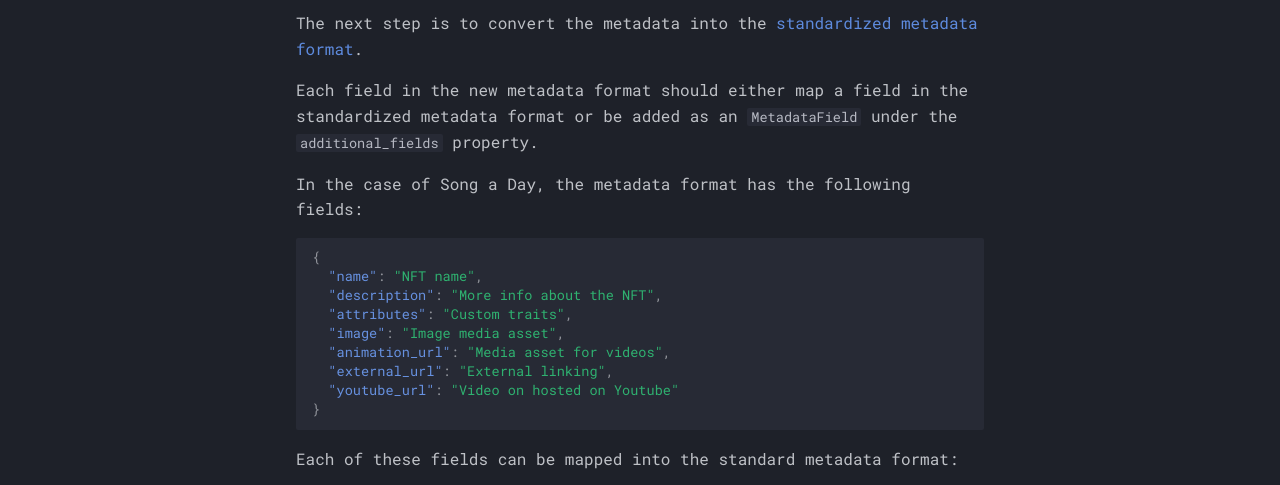
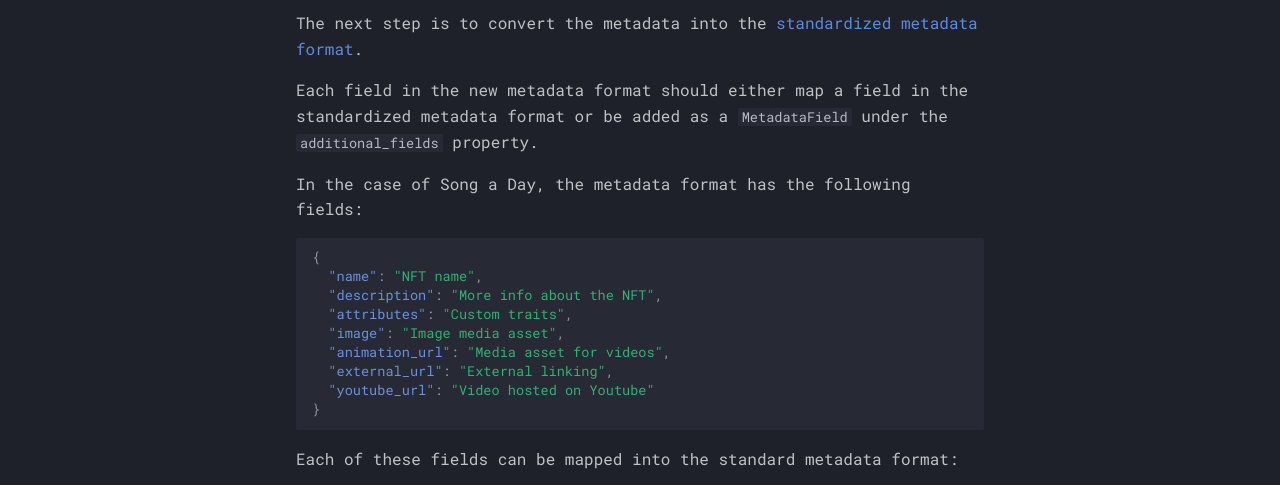
Before and after one commit to ourzora/offchain, an MkDocs documentation site: the page built from docs/contributing/schema_parser.md, in a window 1280 px wide and 1400 px high, scrolled down 1878 px. Shown: the part 771-1256 px from the top of the window. Built offline with MkDocs 1.6.1 and Material for MkDocs 9.7.7, drawn with Linux system fonts in a browser that asks for light colours; comment, search, counter and statistics services are not loaded; some of the changed text lies outside the part shown.

````diff
--- a/docs/contributing/schema_parser.md
+++ b/docs/contributing/schema_parser.md
@@ -109,7 +109,7 @@ This should return the following data from the IPFS Gateway:
 
 The next step is to convert the metadata into the [standardized metadata format](../models/metadata.md).
 
-Each field in the new metadata format should either map a field in the standardized metadata format or be added as an `MetadataField` under the `additional_fields` property.
+Each field in the new metadata format should either map a field in the standardized metadata format or be added as a `MetadataField` under the `additional_fields` property.
 
 In the case of Song a Day, the metadata format has the following fields:
 
@@ -121,7 +121,7 @@ In the case of Song a Day, the metadata format has the following fields:
   "image": "Image media asset",
   "animation_url": "Media asset for videos",
   "external_url": "External linking",
-  "youtube_url": "Video on hosted on Youtube"
+  "youtube_url": "Video hosted on Youtube"
 }
 ```
 
````
Also changed, not shown: other parts of docs/contributing/schema_parser.md (+1 -1 lines).
